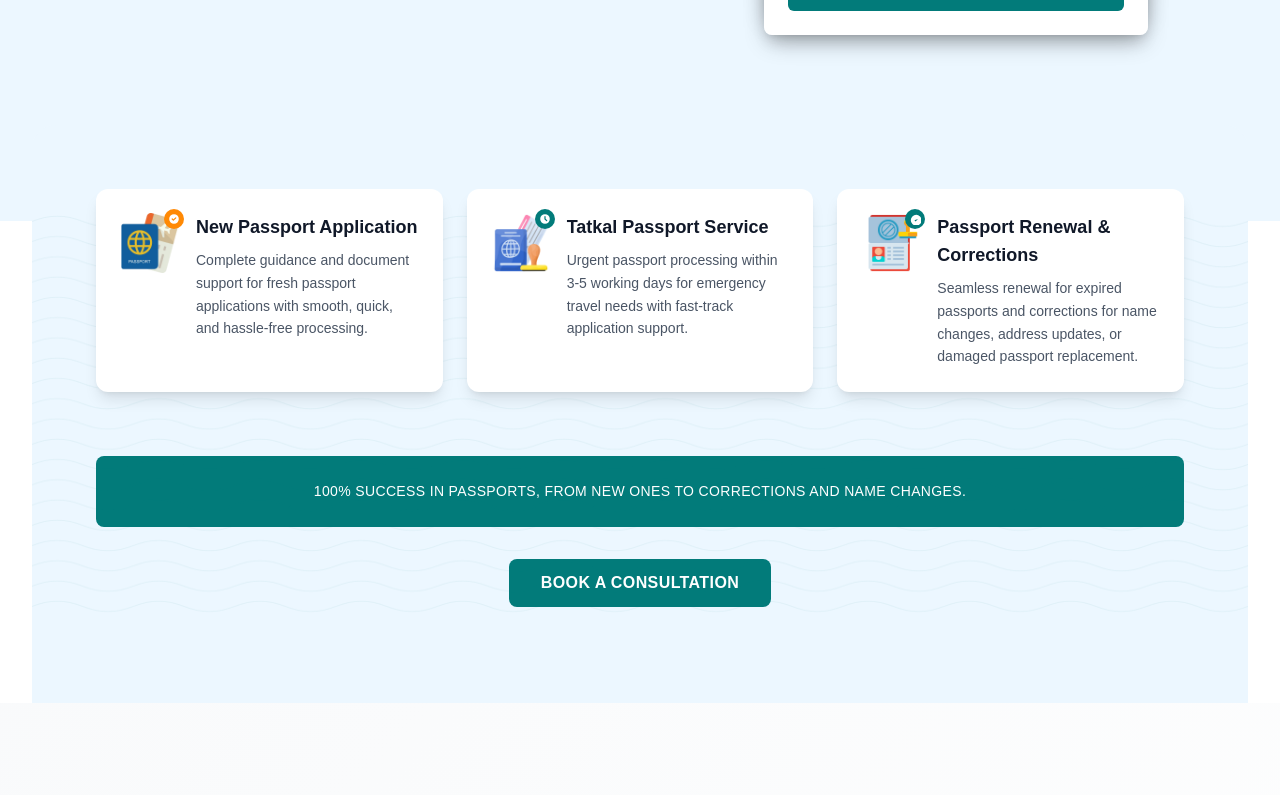
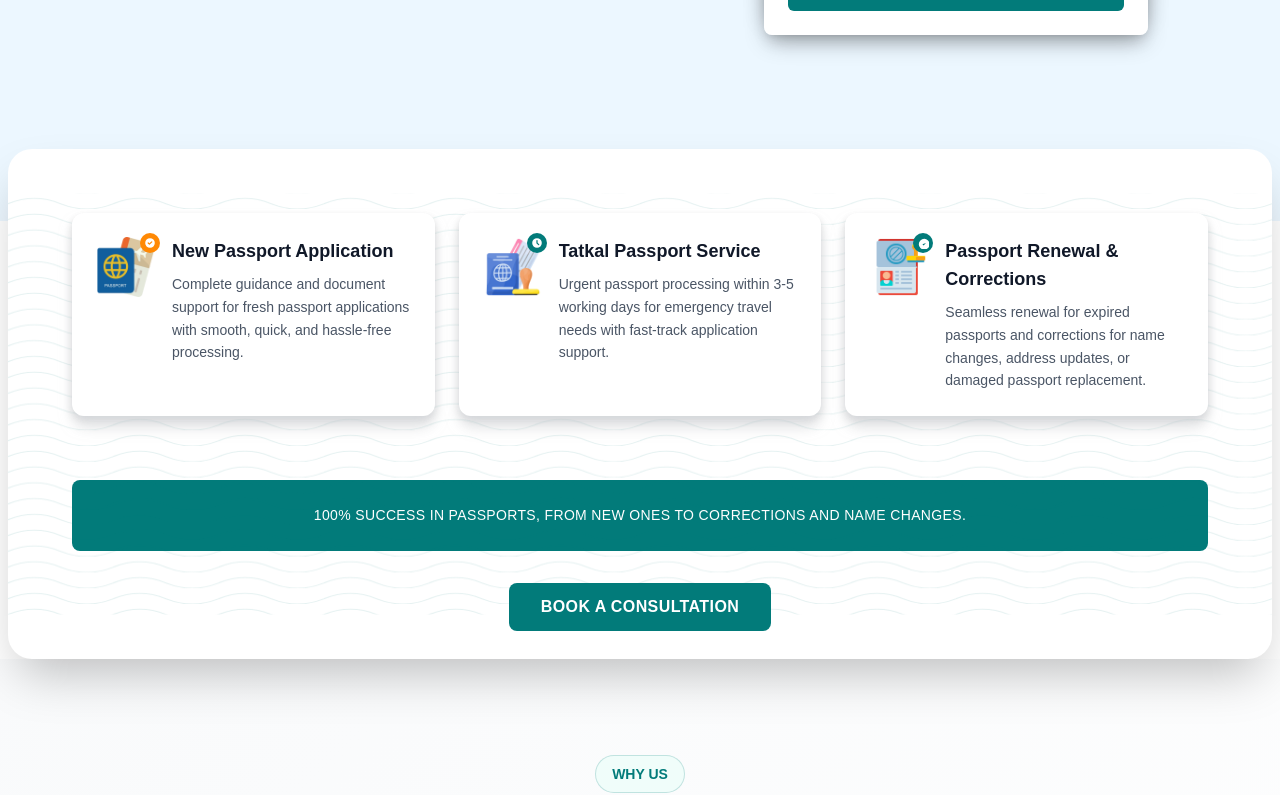
Before and after one commit to AneeVerse/rocket-passport, a Next.js app: page / in a window 1280 px wide. Shown: the part 651-1446 px from the top of the page. Built offline with nearby package versions, Linux system fonts and the light colour scheme.

Commit message:
style(BookSection): improve visual styling and spacing
- Update background color and add shadow effects
- Adjust spacing and padding values
- Enhance button hover and active states
- Modify wave pattern opacity and dimensions

```diff
--- a/src/components/BookSection.tsx
+++ b/src/components/BookSection.tsx
@@ -2,15 +2,23 @@ import Image from 'next/image';
 
 export default function BookSection() {
   return (
-    <section className="relative mt-0 lg:-mt-24 z-30">
-      <div className="max-w-[1400] mx-auto px-4 sm:px-6 lg:px-8">
+    <section className="relative mt-0 lg:-mt-18 z-30">
+      <div className="max-w-[1400] mx-auto px-4 sm:px-6 lg:px-2">
         {/* Main container with white background and curved pattern */}
-        <div className="bg-[#ecf7ff] rounded-t-2xl sm:rounded-t-3xl relative overflow-hidden pt-16 sm:pt-20 lg:pt-16 pb-16 sm:pb-24 px-4 sm:px-8 lg:px-16">
+        <div className="bg-white rounded-2xl sm:rounded-3xl relative overflow-hidden pt-16 sm:pt-20 lg:pt-16 pb-16 sm:pb-24 px-4 sm:px-8 lg:px-16 shadow-2xl">
           {/* Decorative wave pattern background */}
-          <div className="absolute inset-0 opacity-5">
+          <div className="absolute inset-0 opacity-10">
             <svg width="100%" height="100%" viewBox="0 0 1200 400" className="w-full h-full">
               <defs>
-                <pattern id="waves" x="0" y="0" width="100" height="20" patternUnits="userSpaceOnUse">
+                <pattern id="waves" x="0" y="0" width="100" height="15" patternUnits="userSpaceOnUse">
+                  <path d="M0,10 Q25,0 50,10 T100,10" stroke="#027b7a" strokeWidth="1" fill="none"/>
+                </pattern>
+              </defs>
+              <rect width="100%" height="100%" fill="url(#waves)"/>
+            </svg>
+            <svg width="100%" height="100%" viewBox="0 0 1200 400" className="w-full h-full">
+              <defs>
+                <pattern id="waves" x="0" y="0" width="100" height="15" patternUnits="userSpaceOnUse">
                   <path d="M0,10 Q25,0 50,10 T100,10" stroke="#027b7a" strokeWidth="1" fill="none"/>
                 </pattern>
               </defs>
@@ -21,7 +29,7 @@ export default function BookSection() {
           {/* Services Grid */}
           <div className="relative z-10 grid grid-cols-1 sm:grid-cols-2 lg:grid-cols-3 gap-4 sm:gap-6 mb-12 sm:mb-16">
             {/* New Passport (Normal) */}
-            <div className="bg-white rounded-xl shadow-lg p-4 sm:p-6 flex flex-col sm:flex-row items-start gap-3 sm:gap-4">
+            <div className="bg-white rounded-xl shadow-lg shadow-gray-300/50 drop-shadow-lg p-4 sm:p-6 flex flex-col sm:flex-row items-start gap-3 sm:gap-4">
               <div className="flex-shrink-0 mx-auto sm:mx-0">
                 <div className="relative">
                   <Image
@@ -50,7 +58,7 @@ export default function BookSection() {
             </div>
 
             {/* New Passport (Tatkaal) */}
-            <div className="bg-white rounded-xl shadow-lg p-4 sm:p-6 flex flex-col sm:flex-row items-start gap-3 sm:gap-4">
+            <div className="bg-white rounded-xl shadow-lg shadow-gray-300/50 drop-shadow-lg p-4 sm:p-6 flex flex-col sm:flex-row items-start gap-3 sm:gap-4">
               <div className="flex-shrink-0 mx-auto sm:mx-0">
                 <div className="relative">
                   <Image
@@ -79,7 +87,7 @@ export default function BookSection() {
             </div>
 
             {/* Correction in Passport */}
-            <div className="bg-white rounded-xl shadow-lg p-4 sm:p-6 flex flex-col sm:flex-row items-start gap-3 sm:gap-4 sm:col-span-2 lg:col-span-1">
+            <div className="bg-white rounded-xl shadow-lg shadow-gray-300/50 drop-shadow-lg p-4 sm:p-6 flex flex-col sm:flex-row items-start gap-3 sm:gap-4 sm:col-span-2 lg:col-span-1">
               <div className="flex-shrink-0 mx-auto sm:mx-0">
                 <div className="relative">
                   <Image
@@ -116,8 +124,8 @@ export default function BookSection() {
           </div>
 
           {/* CTA Button */}
-          <div className="text-center">
-            <button className="bg-[#027b7a] hover:bg-[#026968] text-white font-semibold py-3 px-6 sm:px-8 rounded-lg transition-colors duration-300 uppercase tracking-wide text-sm sm:text-base">
+          <div className="text-center -mb-17">
+            <button className="relative z-20 bg-[#027b7a] hover:bg-[#026968] hover:shadow-lg hover:scale-105 active:scale-95 text-white font-semibold py-3 px-6 sm:px-8 rounded-lg transition-all duration-300 uppercase tracking-wide text-sm sm:text-base cursor-pointer">
               BOOK A CONSULTATION
             </button>
           </div>
```
